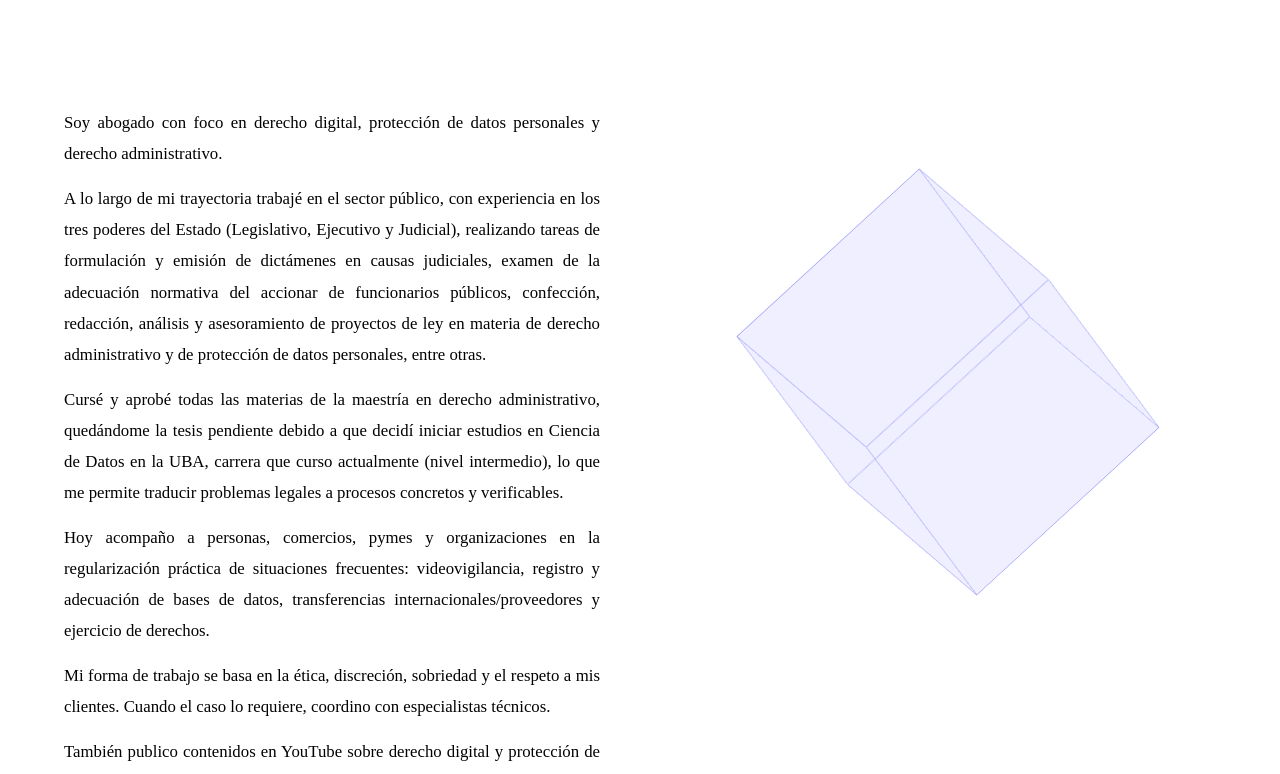
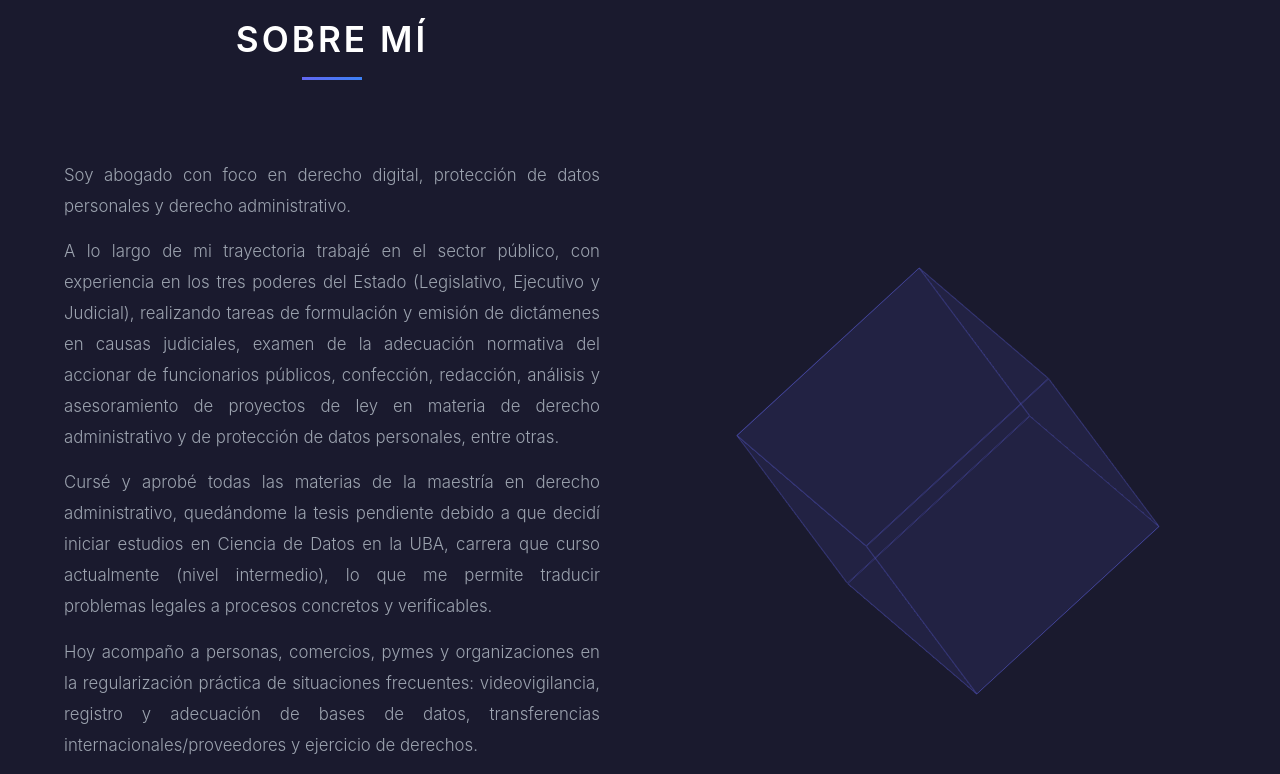
Before and after one commit to rgcou/sitio-web, a React (Create React App) app: page / in a window 1280 px wide. Shown: the part 2013-2787 px from the top of the page. Built offline with nearby package versions, Linux system fonts and the light colour scheme; the HTML template or start-up script is replaced by a standard one.

Commit message:
Update Home.css

```diff
--- a/src/components/Home.css
+++ b/src/components/Home.css
@@ -1,4 +1,4 @@
-d/* Variables de colores inspirados en SpaceX - Élite Profesional */
+/* Variables de colores inspirados en SpaceX - Élite Profesional */
 :root {
   --space-black: #0a0a0f;
   --deep-space: #12121d;
```
